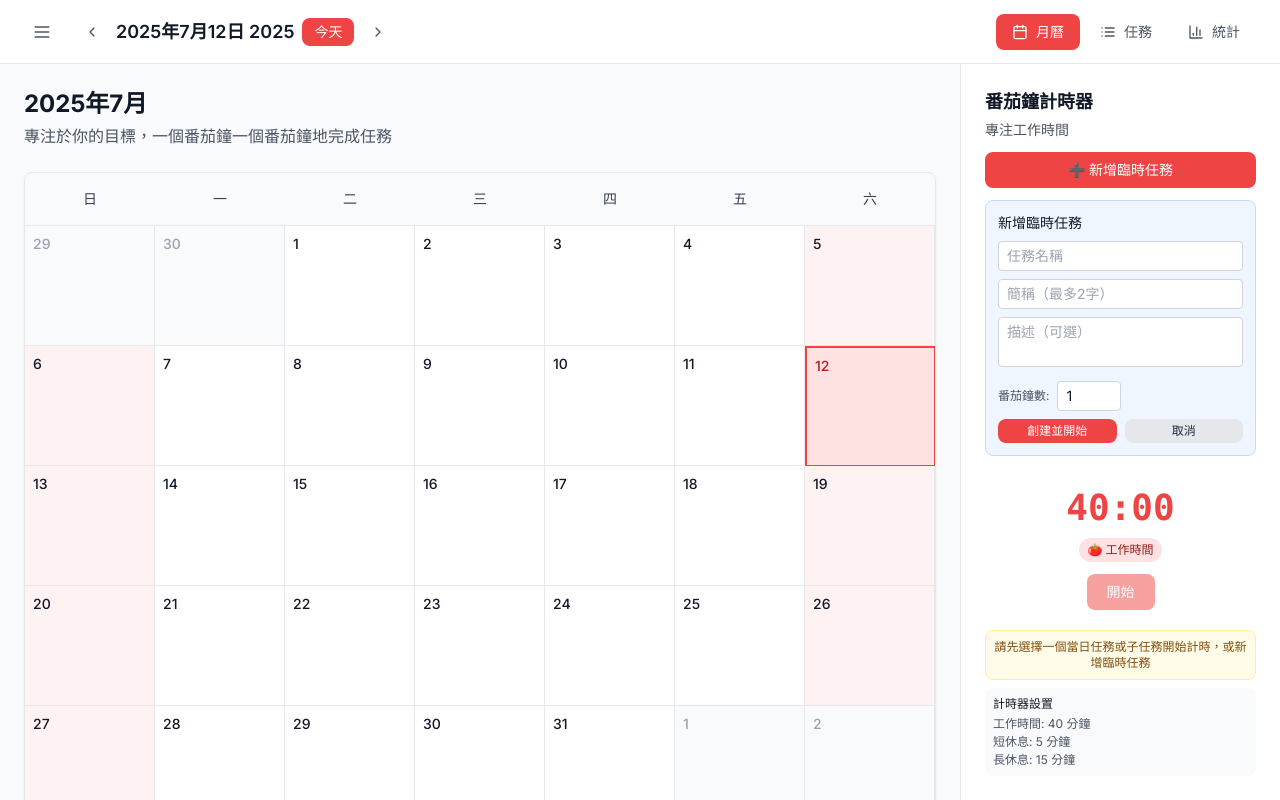
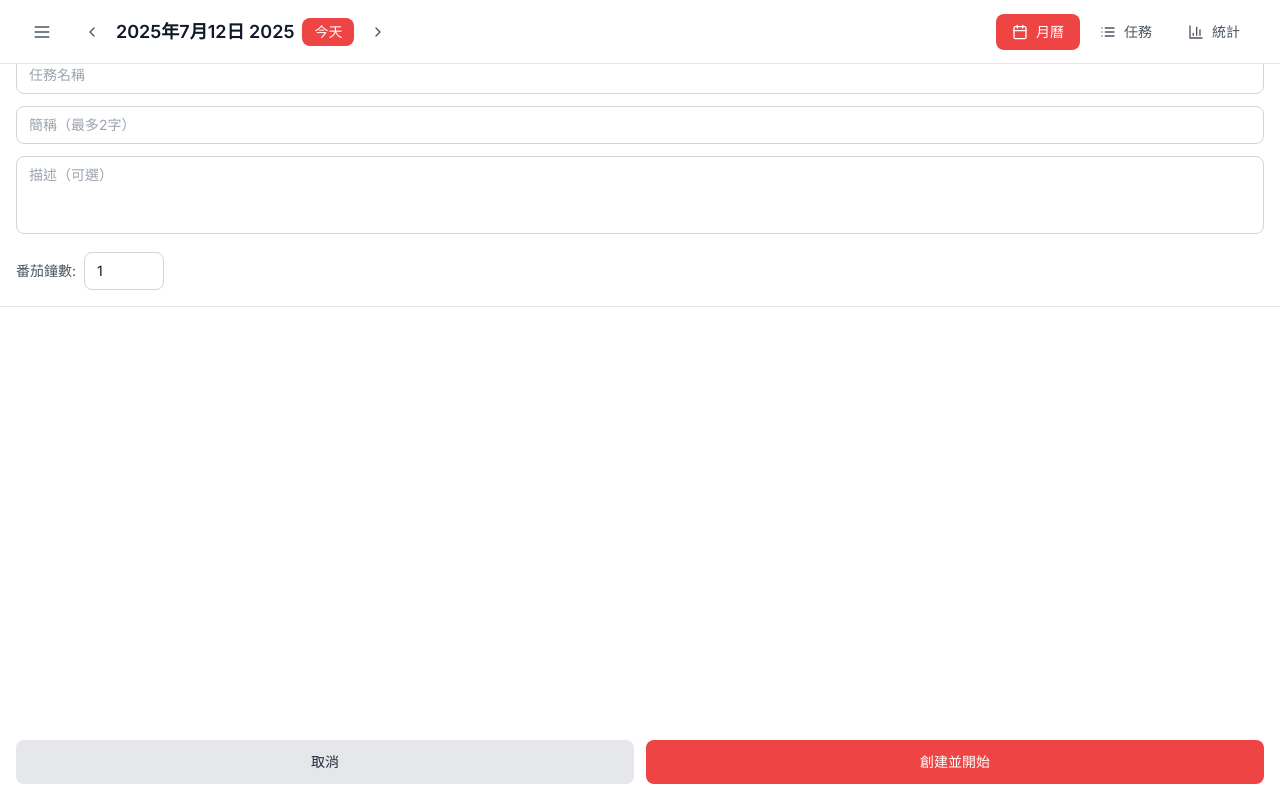
Before and after one commit to henryL642/taskmanager, a React (Vite) app: page / in a window 1280 px wide. Both pictures are taken after a click on the button "➕ 新增臨時任務". Shown: the top 800 px of the page. Built offline with nearby package versions, Linux system fonts and the light colour scheme.

Commit message:
fix: 修正臨時任務日期設定和 UI 重疊問題，使用本地時區格式確保日期正確，優化用戶體驗

```diff
--- a/src/components/Timer/Timer.tsx
+++ b/src/components/Timer/Timer.tsx
@@ -85,12 +85,20 @@ const Timer: React.FC<TimerProps> = ({
   // 檢查臨時子任務是否為當日任務
   const isTodayTempSubTask = (tempSubTask: TempSubTask): boolean => {
     const today = new Date();
-    const taskDate = new Date(tempSubTask.scheduledDate);
+    const y = today.getFullYear();
+    const m = (today.getMonth() + 1).toString().padStart(2, '0');
+    const d = today.getDate().toString().padStart(2, '0');
+    const todayStr = `${y}-${m}-${d}`;
 
-    today.setHours(0, 0, 0, 0);
-    taskDate.setHours(0, 0, 0, 0);
+    // 調試：檢查日期比較
+    console.log('isTodayTempSubTask 調試:', {
+      today: today.toISOString(),
+      todayStr,
+      tempSubTaskScheduledDate: tempSubTask.scheduledDate,
+      isMatch: tempSubTask.scheduledDate === todayStr
+    });
 
-    return today.getTime() === taskDate.getTime();
+    return tempSubTask.scheduledDate === todayStr;
   };
 
   // 創建臨時子任務
@@ -106,6 +114,11 @@ const Timer: React.FC<TimerProps> = ({
     }
 
     const today = new Date();
+    const y = today.getFullYear();
+    const m = (today.getMonth() + 1).toString().padStart(2, '0');
+    const d = today.getDate().toString().padStart(2, '0');
+    const todayStr = `${y}-${m}-${d}`;
+
     const newTempSubTask: TempSubTask = {
       id: generateId(),
       name: tempTaskForm.name,
@@ -114,10 +127,20 @@ const Timer: React.FC<TimerProps> = ({
       pomodoros: tempTaskForm.pomodoros,
       completedPomodoros: 0,
       status: 'pending',
-      scheduledDate: today.toISOString().split('T')[0],
+      scheduledDate: todayStr,
       createdAt: today,
       updatedAt: today,
     };
+
+    // 調試：確認日期設定
+    console.log('創建臨時任務，日期設定:', {
+      todayStr,
+      newTempSubTask: {
+        id: newTempSubTask.id,
+        name: newTempSubTask.name,
+        scheduledDate: newTempSubTask.scheduledDate
+      }
+    });
 
     setTempSubTasks(prev => {
       const newTempSubTasks = [...prev, newTempSubTask];
@@ -324,6 +347,89 @@ const Timer: React.FC<TimerProps> = ({
         </p>
       </div>
 
+      {/* 臨時任務快速創建 */}
+      <div className="flex-shrink-0 mb-3">
+        <button
+          onClick={() => setShowTempTaskForm(true)}
+          className="w-full btn-primary text-sm py-2"
+        >
+          ➕ 新增臨時任務
+        </button>
+      </div>
+
+      {/* 臨時任務表單 - 使用絕對定位避免重疊 */}
+      {showTempTaskForm && (
+        <div className="absolute inset-0 bg-white z-10 flex flex-col">
+          <div className="flex-shrink-0 p-4 border-b border-gray-200">
+            <div className="flex items-center justify-between mb-3">
+              <h4 className="text-lg font-medium text-gray-900">新增臨時任務</h4>
+              <button
+                onClick={() => setShowTempTaskForm(false)}
+                className="text-gray-400 hover:text-gray-600"
+              >
+                ✕
+              </button>
+            </div>
+            <div className="space-y-3">
+              <input
+                type="text"
+                placeholder="任務名稱"
+                value={tempTaskForm.name}
+                onChange={(e) => setTempTaskForm(prev => ({ ...prev, name: e.target.value }))}
+                className="w-full px-3 py-2 text-sm border border-gray-300 rounded-lg focus:ring-2 focus:ring-tomato-500 focus:border-transparent"
+              />
+              <input
+                type="text"
+                placeholder="簡稱（最多2字）"
+                value={tempTaskForm.shortName}
+                onChange={(e) => setTempTaskForm(prev => ({ ...prev, shortName: e.target.value }))}
+                onBlur={(e) => {
+                  const value = e.target.value;
+                  if (value.length > 2) {
+                    setTempTaskForm(prev => ({ ...prev, shortName: value.substring(0, 2) }));
+                  }
+                }}
+                className="w-full px-3 py-2 text-sm border border-gray-300 rounded-lg focus:ring-2 focus:ring-tomato-500 focus:border-transparent"
+              />
+              <textarea
+                placeholder="描述（可選）"
+                value={tempTaskForm.description}
+                onChange={(e) => setTempTaskForm(prev => ({ ...prev, description: e.target.value }))}
+                className="w-full px-3 py-2 text-sm border border-gray-300 rounded-lg resize-none focus:ring-2 focus:ring-tomato-500 focus:border-transparent"
+                rows={3}
+              />
+              <div className="flex items-center space-x-2">
+                <span className="text-sm text-gray-600">番茄鐘數:</span>
+                <input
+                  type="number"
+                  min="1"
+                  max="10"
+                  value={tempTaskForm.pomodoros}
+                  onChange={(e) => setTempTaskForm(prev => ({ ...prev, pomodoros: parseInt(e.target.value) || 1 }))}
+                  className="w-20 px-3 py-2 text-sm border border-gray-300 rounded-lg focus:ring-2 focus:ring-tomato-500 focus:border-transparent"
+                />
+              </div>
+            </div>
+          </div>
+          <div className="flex-1 flex items-end p-4">
+            <div className="flex space-x-3 w-full">
+              <button
+                onClick={() => setShowTempTaskForm(false)}
+                className="flex-1 btn-secondary py-3 text-sm"
+              >
+                取消
+              </button>
+              <button
+                onClick={createTempSubTask}
+                className="flex-1 btn-primary py-3 text-sm"
+              >
+                創建並開始
+              </button>
+            </div>
+          </div>
+        </div>
+      )}
+
       {/* 選中的任務或子任務 */}
       {(selectedTask || selectedSubTask || selectedTempSubTask) && (
         <div className="flex-shrink-0 mb-3 p-3 bg-gray-50 rounded-lg">
@@ -360,77 +466,6 @@ const Timer: React.FC<TimerProps> = ({
         </div>
       )}
 
-      {/* 臨時任務快速創建 */}
-      <div className="flex-shrink-0 mb-3">
-        <button
-          onClick={() => setShowTempTaskForm(true)}
-          className="w-full btn-primary text-sm py-2"
-        >
-          ➕ 新增臨時任務
-        </button>
-      </div>
-
-      {/* 臨時任務表單 */}
-      {showTempTaskForm && (
-        <div className="flex-shrink-0 mb-3 p-3 bg-blue-50 rounded-lg border border-blue-200">
-          <h4 className="text-sm font-medium text-gray-900 mb-2">新增臨時任務</h4>
-          <div className="space-y-2">
-            <input
-              type="text"
-              placeholder="任務名稱"
-              value={tempTaskForm.name}
-              onChange={(e) => setTempTaskForm(prev => ({ ...prev, name: e.target.value }))}
-              className="w-full px-2 py-1 text-sm border border-gray-300 rounded"
-            />
-            <input
-              type="text"
-              placeholder="簡稱（最多2字）"
-              value={tempTaskForm.shortName}
-              onChange={(e) => setTempTaskForm(prev => ({ ...prev, shortName: e.target.value }))}
-              onBlur={(e) => {
-                const value = e.target.value;
-                if (value.length > 2) {
-                  setTempTaskForm(prev => ({ ...prev, shortName: value.substring(0, 2) }));
-                }
-              }}
-              className="w-full px-2 py-1 text-sm border border-gray-300 rounded"
-            />
-            <textarea
-              placeholder="描述（可選）"
-              value={tempTaskForm.description}
-              onChange={(e) => setTempTaskForm(prev => ({ ...prev, description: e.target.value }))}
-              className="w-full px-2 py-1 text-sm border border-gray-300 rounded resize-none"
-              rows={2}
-            />
-            <div className="flex items-center space-x-2">
-              <span className="text-xs text-gray-600">番茄鐘數:</span>
-              <input
-                type="number"
-                min="1"
-                max="10"
-                value={tempTaskForm.pomodoros}
-                onChange={(e) => setTempTaskForm(prev => ({ ...prev, pomodoros: parseInt(e.target.value) || 1 }))}
-                className="w-16 px-2 py-1 text-sm border border-gray-300 rounded"
-              />
-            </div>
-            <div className="flex space-x-2">
-              <button
-                onClick={createTempSubTask}
-                className="flex-1 btn-primary text-xs py-1"
-              >
-                創建並開始
-              </button>
-              <button
-                onClick={() => setShowTempTaskForm(false)}
-                className="flex-1 btn-secondary text-xs py-1"
-              >
-                取消
-              </button>
-            </div>
-          </div>
-        </div>
-      )}
-
       {/* 今日臨時任務列表 */}
       {tempSubTasks.length > 0 && (
         <div className="flex-shrink-0 mb-3">
@@ -441,7 +476,9 @@ const Timer: React.FC<TimerProps> = ({
               .map(task => (
                 <div
                   key={task.id}
-                  onClick={() => setSelectedTempSubTask(task)}
+                  onClick={() => {
+                    setSelectedTempSubTask(task);
+                  }}
                   className={`p-2 rounded text-xs cursor-pointer transition-colors border-l-2 border-orange-400 ${
                     selectedTempSubTask?.id === task.id
                       ? 'bg-orange-50 text-orange-700 border-orange-500'
```
Also changed, not shown: 7 other files (tests, documents, lock files or other folders).
